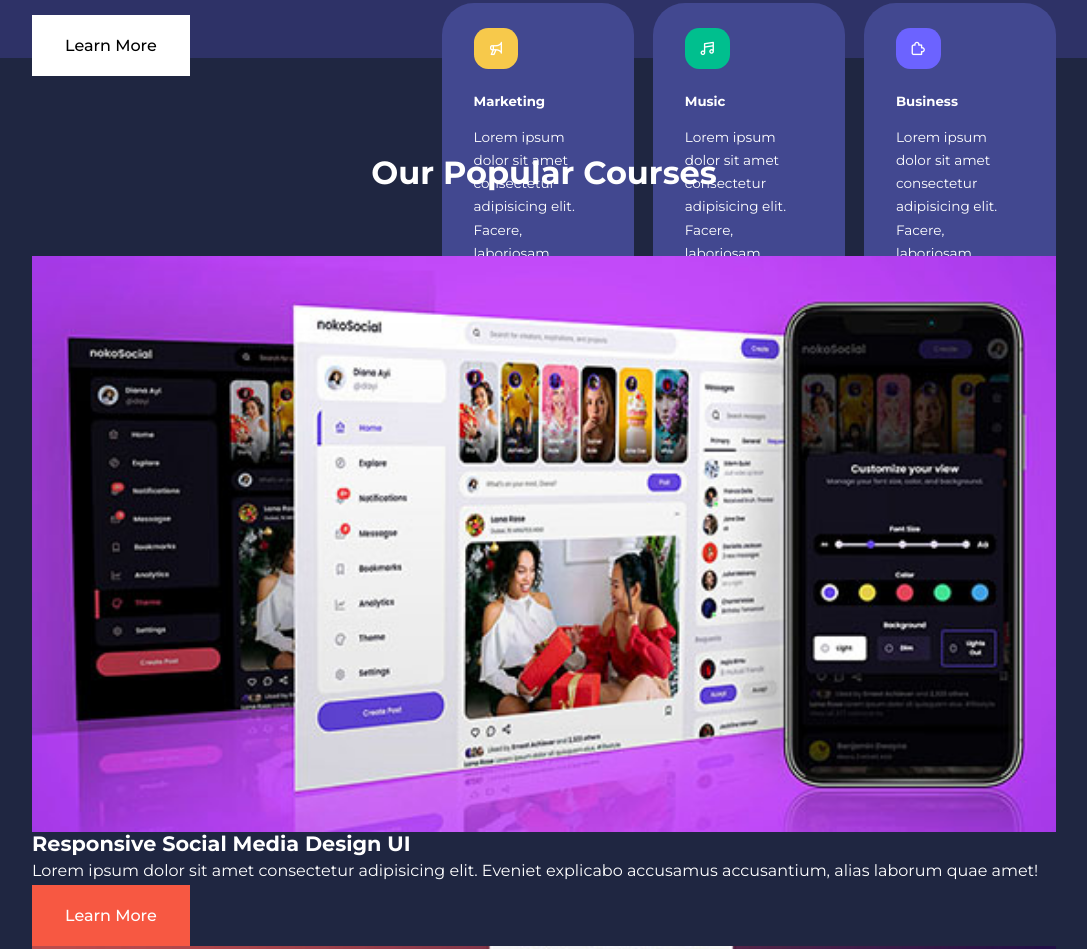
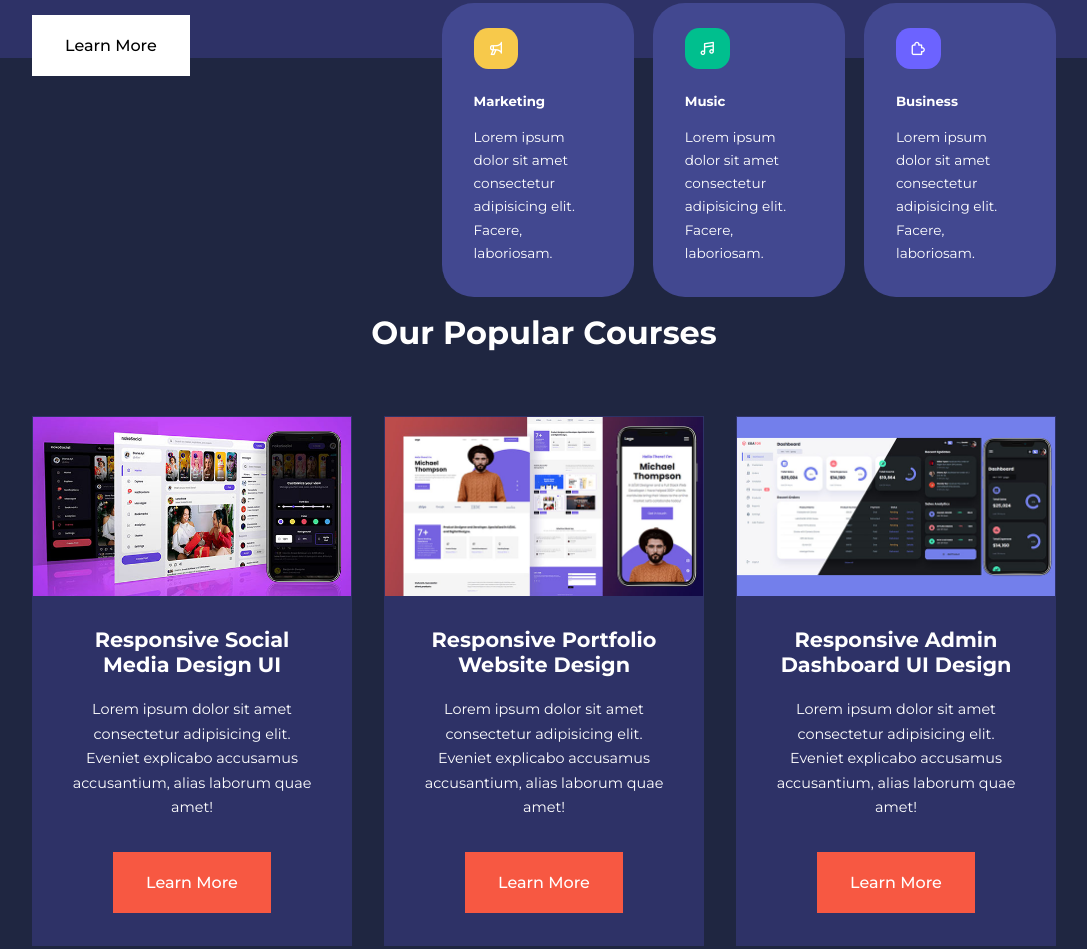
Before and after one commit to Mizaan-hub/Mind-Meld, a plain HTML site: page index.html in a window 1280 px wide. Shown: the part 1046-1995 px from the top of the page, without its empty margins (96-1183 px from the left). Drawn offline with nearby package versions, Linux system fonts and the light colour scheme.

Commit message:
Added courses styling in style.css

```diff
--- a/style.css
+++ b/style.css
@@ -170,6 +170,7 @@ header{
 .categories{
     background: var(--color-bg1);
     height: 29rem;
+    margin-bottom: 3rem;
 }
 
 .categories h1{
@@ -242,3 +243,36 @@ header{
     font-size: 0.85rem;
 }
 /* END OF CATEGORIES */
+
+/* COURSES */
+.courses{
+    margin-top: 10rem;
+}
+
+.courses__container{
+    display: grid;
+    grid-template-columns: repeat(3, 1fr);
+    gap: 2rem;
+}
+
+.course{
+    background: var(--color-bg1);
+    text-align: center;
+    border: 1px solid transparent;
+    transition: var(--transition);
+}
+
+.course:hover{
+    background: transparent;
+    border-color: var(--color-primary);
+}
+
+.course__info{
+    padding: 2rem;
+}
+
+.course__info p{
+    margin: 1.2rem 0 2rem;
+    font-size: 0.9rem;
+}
+/* END OF COURSES */
```
